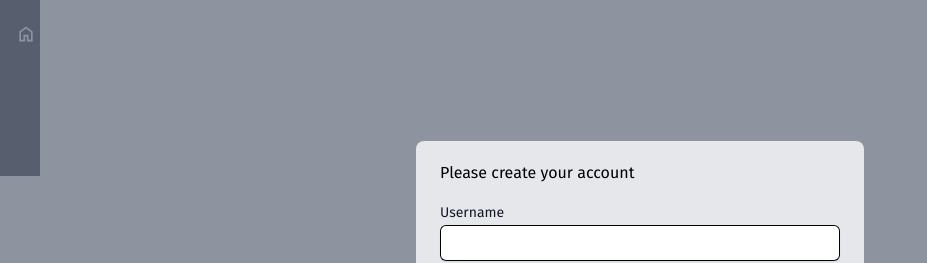
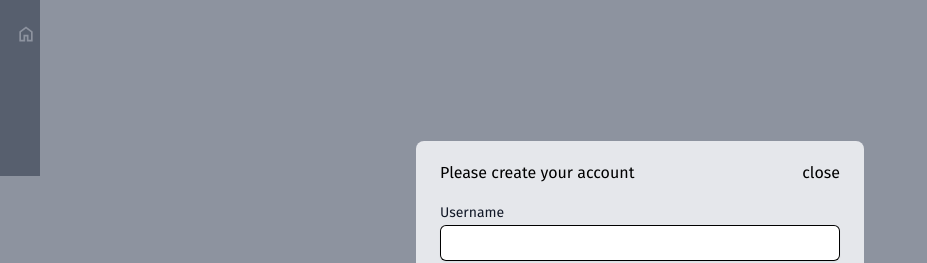
Before and after one commit to jacob-d242/apollogql, a Vue app: page /register in a window 1280 px wide. Shown: the top 263 px of the page, without its empty margins (0-927 px from the left). Built offline with nearby package versions, Linux system fonts and the light colour scheme; some icons are missing.

Commit message:
updating modals and screens

```diff
--- a/src/components/CreateParent.vue
+++ b/src/components/CreateParent.vue
@@ -98,7 +98,7 @@
           </div>
           <!-- End of student details -->
 
-          <div class="flex justify-end">
+          <div class="flex justify-end mt-6">
             <button @click="createParent"
               class="px-4 py-2 text-sm font-semibold text-white bg-green-500 rounded-md">Save</button>
             <button @click="closeModal"
--- a/src/components/Login.vue
+++ b/src/components/Login.vue
@@ -9,13 +9,13 @@
             <div class="relative mb-2">
               <label class="block text-sm font-medium leading-6 text-gray-900">Username</label>
               <input type="text" name="username" v-model="username"
-                class="block w-full rounded-md border-0 py-1.5 text-gray-900 shadow-sm ring-1 ring-inset ring-black placeholder:text-gray-400 sm:text-sm sm:leading-6" />
+                class="block w-full p-2 rounded-md border-0 py-1.5 text-gray-900 shadow-sm ring-1 ring-inset ring-black placeholder:text-gray-400 sm:text-sm sm:leading-6" />
             </div>
             <span class="text-red-500">{{ errors.username }}</span>
             <div class="relative mb-2">
               <label class="block text-sm font-medium leading-6 text-gray-900">Password</label>
               <input name="password" type="password" v-model="password"
-                class="block w-full rounded-md border-0 py-1.5 text-gray-900 shadow-sm ring-1 ring-inset ring-black placeholder:text-gray-400 sm:text-sm sm:leading-6" />
+                class="block w-full p-2 rounded-md border-0 py-1.5 text-gray-900 shadow-sm ring-1 ring-inset ring-black placeholder:text-gray-400 sm:text-sm sm:leading-6" />
             </div>
             <span class="text-red-500">{{ errors.password }}</span>
 
@@ -47,9 +47,9 @@
           <div v-if="showModal" class="mb-4 justify-center items-center">
             <form class="flex flex-col space-2" @submit.prevent="handleReset">
               <input v-model="email"
-                class="block mb-2 rounded-md border-0 py-1.5 text-gray-900 shadow-sm ring-1 ring-inset ring-black placeholder:text-gray-400 sm:text-sm sm:leading-6"
+              class="block w-full p-2 rounded-md border-0 py-1.5 text-gray-900 shadow-sm ring-1 ring-inset ring-black placeholder:text-gray-400 sm:text-sm sm:leading-6"
                 type="text" />
-              <button type="submit" class="bg-green-700 rounded-sm">Reset</button>
+              <button type="submit" class="mt-3 inline-block w-full rounded px-6 pb-2 pt-2.5 text-xs font-lg bg-green-700 text-white">Reset</button>
             </form>
           </div>
         </div>
@@ -75,9 +75,10 @@ const router = useRouter();
 const loading = ref(false)
 
 
-const  cancelLogin = () => {
-       this.$emit('close')
-  }
+const emit = defineEmits(['update', 'close'])
+const closeLoginModal = () => {
+  emit("close")
+};
 
 const validationSchema = yup.object({
   username: yup.string().required("Username is required"),
--- a/src/components/LogoutModal.vue
+++ b/src/components/LogoutModal.vue
@@ -5,8 +5,8 @@
       <h2>Logout Confirmation</h2>
       <p>Are you sure you want to logout?</p>
       <div class="modal-buttons">
-        <button @click="cancelLogout" class="bg-green-700">Cancel</button>
-        <button @click="confirmLogout" class="bg-red-600" :disabled="loading">
+        <button @click="cancelLogout" class="bg-green-700 text-white">Cancel</button>
+        <button @click="confirmLogout" class="bg-red-600 text-white" :disabled="loading">
           <template v-if="loading">
             <span>Loading...</span>
           </template>
@@ -22,13 +22,13 @@
 <script setup>
 import { ref, getCurrentInstance } from 'vue';
 import router from "../router";
-import { inject } from 'vue';
 
-const closeLogoutModal = inject('closeLogoutModal');
 
+const emit = defineEmits(['update', 'close'])
 const cancelLogout = () => {
-  closeLogoutModal();
+  emit("close")
 };
+
 const loading = ref(false);
 
 const confirmLogout = async () => {
--- a/src/components/ParentsTable.vue
+++ b/src/components/ParentsTable.vue
@@ -1,6 +1,6 @@
 <template>
 	<div class="overflow-x-auto">
-	  <table class="w-full mx-auto border-collapse border border-gray-500">
+	  <table class="w-lg mx-auto border-collapse border border-gray-500">
 		<thead>
 		  <tr>
 			<th class="p-1 sm:p-2 border border-gray-500 text-xs sm:text-sm">First Name</th>
--- a/src/components/Register.vue
+++ b/src/components/Register.vue
@@ -5,8 +5,11 @@
       <div class="modal-overlay absolute inset-0 bg-gray-500 opacity-75"></div>
       <div class="px-4 md:px-0">
         <div class="md:mx-6 mt-5">
+          <div class="flex mb-4 items-center justify-between">
+              <p class="mr-auto">Please create your account</p>
+              <button class="ml-auto" @click="closeLoginModal">close</button>
+            </div>
           <form @submit.prevent="handleSubmit">
-            <p class="mb-4">Please create your account</p>
             <div class="relative mb-2">
               <label class="block text-sm font-medium leading-6 text-gray-900">Username</label>
               <input
@@ -132,17 +135,10 @@ import Login from './Login.vue';
 import * as yup from 'yup'
 
 components: { VueDatePicker }
-// show login modal
-const showLoginModal = ref(false);
-
-const openLoginModal = () => {
-  showLoginModal.value = true;
+const emit = defineEmits(['update', 'close'])
+const closeLoginModal = () => {
+  emit("close")
 };
-
-const closeLoginModal = () => {
-  showLoginModal.value = false;
-};
-// end
 const username = ref('')
 const first_name = ref('')
 const last_name = ref('')
--- a/src/components/Sidebar.vue
+++ b/src/components/Sidebar.vue
@@ -4,15 +4,12 @@
 	  <div class="menu">
 		<router-link to="/dashboard" class="button">
 		  <span><Icon icon="material-symbols:home-outline" width="20" /></span>
-		  <!-- <span class="text-sm ml-2">Home</span> -->
 		</router-link>
 		<router-link to="/students" class="button">
 		  <span><Icon icon="mdi:user-group-outline" width="20" /></span>
-		  <!-- <span class="text-sm ml-2">Parents</span> -->
 		</router-link>
 		<router-link to="/profiles" class="button">
 		  <span><Icon icon="system-uicons:files-stack" width="20" /></span>
-		  <!-- <span class="text-sm ml-2">Students</span> -->
 		</router-link>
 
 	  </div>
@@ -25,7 +22,7 @@
 		</button>
 	  </div>
 	</aside>
-	<LogoutModal v-if="showLogoutModal" :close-logout-modal="closeLogoutModal"/>
+	<LogoutModal v-if="showLogoutModal" :close-logout-modal="closeLogoutModal" @close="closeLogoutModal"/>
   </template>
 
   <script setup>
@@ -38,12 +35,15 @@
 	is_expanded.value = !is_expanded.value
 	localStorage.setItem("is_expanded", is_expanded.value)
   }
-  const showLogoutModal = ref(false);
+
+const showLogoutModal = ref(false);
 
 const openLogoutModal = () => {
   showLogoutModal.value = true;
 };
-
+const update = (e)=>{
+	console.log(e)
+}
 const closeLogoutModal = () => {
   showLogoutModal.value = false;
 };
--- a/src/views/HomeScreen.vue
+++ b/src/views/HomeScreen.vue
@@ -62,6 +62,7 @@ const showRegisterModal = ref(false);
 
 const openLoginModal = () => {
   showLoginModal.value = true;
+  showRegisterModal.value = false;
 };
 
 const closeLoginModal = () => {
@@ -70,6 +71,7 @@ const closeLoginModal = () => {
 
 const openRegisterModal = () => {
   showRegisterModal.value = true;
+  showLoginModal.value = false;
 };
 
 const closeRegisterModal = () => {
```
